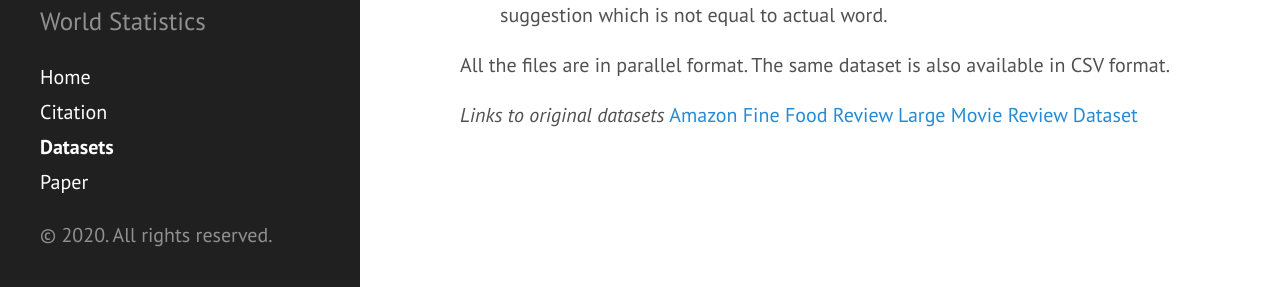
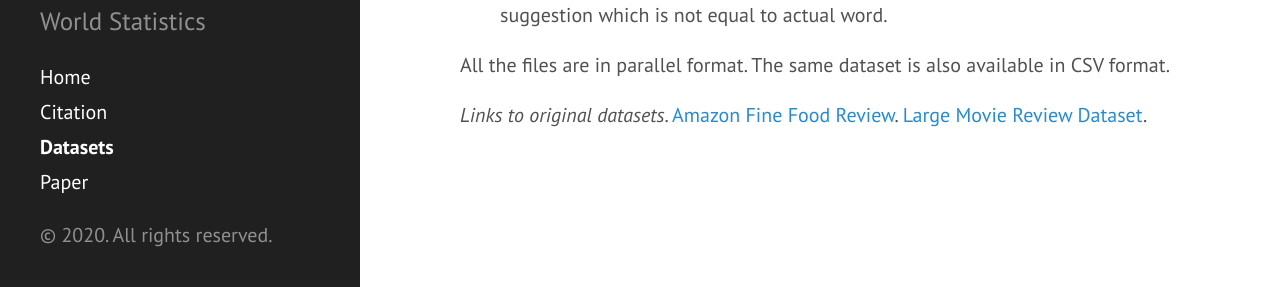
Before and after one commit to xitizzz/typo, a Jekyll site: the page built from dataset.md, in a window 1280 px wide and 1123 px high. Shown: the part 833-1120 px from the top of the window. Built offline with Jekyll 4.4.1, drawn with Linux system fonts in a browser that asks for light colours.

```diff
--- a/dataset.md
+++ b/dataset.md
@@ -26,6 +26,6 @@ Each directory contains following contents
 All the files are in parallel format.
 The same dataset is also available in CSV format.
 
-*Links to original datasets*
-[Amazon Fine Food Review](https://www.kaggle.com/snap/amazon-fine-food-reviews)
-[Large Movie Review Dataset](https://ai.stanford.edu/~amaas/data/sentiment/)
+*Links to original datasets*.
+[Amazon Fine Food Review](https://www.kaggle.com/snap/amazon-fine-food-reviews).
+[Large Movie Review Dataset](https://ai.stanford.edu/~amaas/data/sentiment/).
```
